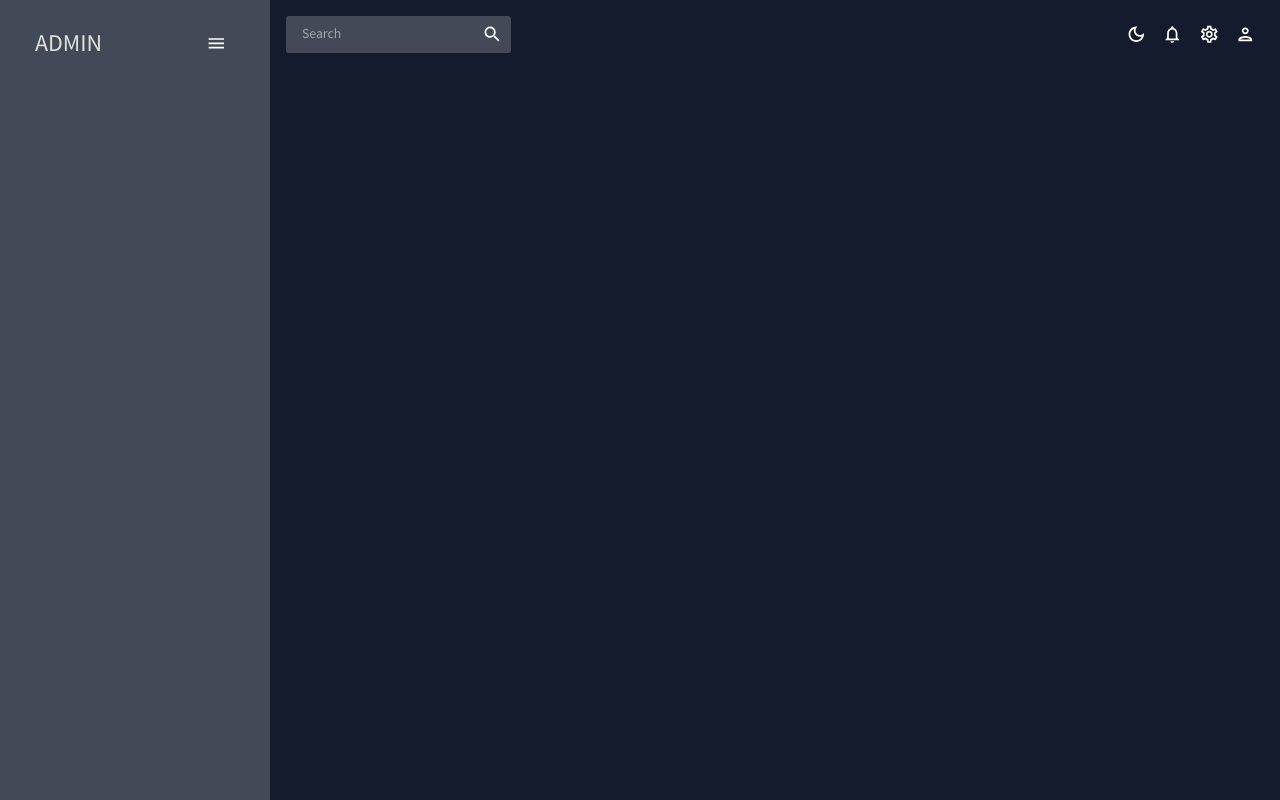
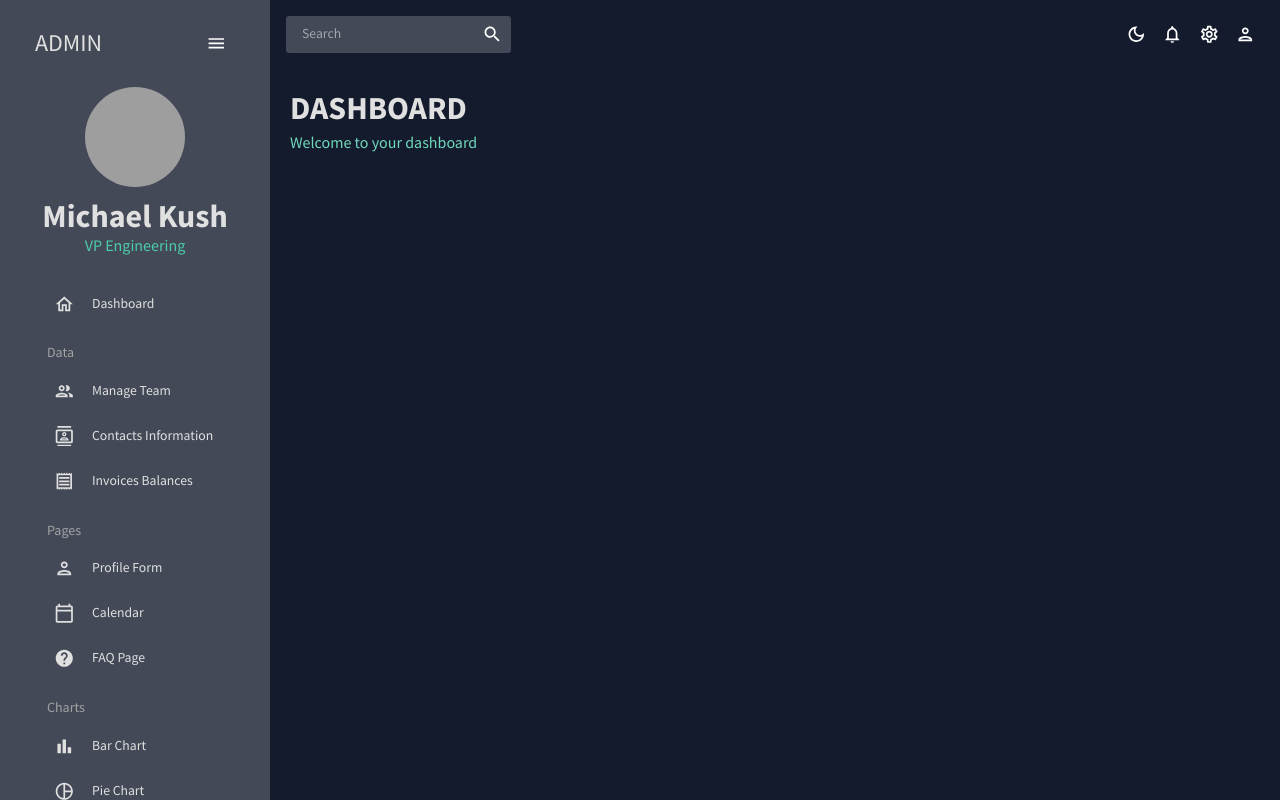
Before and after one commit to Michael-Kuria/react-admin-dashboard, a React (Create React App) app: page / in a window 1280 px wide. Before the commit this address had no page. Built offline with nearby package versions, Linux system fonts and the light colour scheme; grey boxes are pictures that could not be loaded.

Commit message:
Added sidebar & header

```diff
--- a/src/App.js
+++ b/src/App.js
@@ -3,7 +3,7 @@
 import Topbar from "./scenes/global/Topbar";
 import { Routes, Route } from "react-router-dom";
 import Sidebar from "./scenes/global/Sidebar";
-// import Dashboard from "./scenes/dashboard";
+import Dashboard from "./scenes/dashboard";
 // import Team from "./scenes/team";
 // import Invoices from "./scenes/invoices";
 // import Contacts from "./scenes/contacts";
@@ -25,7 +25,7 @@
           <main className="content">
             <Topbar />
             <Routes>
-              {/* <Route path="/" element={<Dashboard />} /> */}
+              <Route path="/" element={<Dashboard />} />
               {/* <Route path="/team" element={<Team />} /> */}
               {/* <Route path="/contacts" element={<Contacts />} /> */}
               {/* <Route path="/invoices" element={<Invoices />} /> */}
--- /dev/null
+++ b/src/components/Header.jsx
@@ -0,0 +1,24 @@
+import { Typography, Box, useTheme } from "@mui/material";
+import { tokens } from "../theme";
+
+const Header = ({ title, subtitle }) => {
+  const theme = useTheme();
+  const colors = tokens(theme.palette.mode);
+  return (
+    <Box mb="30px">
+      <Typography
+        variant="h2"
+        color={colors.grey[100]}
+        fontWeight="bold"
+        sx={{ mb: "5px" }}
+      >
+        {title}
+      </Typography>
+      <Typography variant="h5" color={colors.greenAccent[400]}>
+        {subtitle}
+      </Typography>
+    </Box>
+  );
+};
+
+export default Header;
--- a/src/scenes/dashboard/index.jsx
+++ b/src/scenes/dashboard/index.jsx
@@ -0,0 +1,14 @@
+import Header from "../../components/Header";
+import { Box } from "@mui/material";
+
+const Dashboard = () => {
+  return (
+    <Box m="20px">
+      <Box display="flex" justifyContent="space-between" alignItems="center">
+        <Header title="DASHBOARD" subtitle="Welcome to your dashboard" />
+      </Box>
+    </Box>
+  );
+};
+
+export default Dashboard;
--- a/src/scenes/global/Sidebar.jsx
+++ b/src/scenes/global/Sidebar.jsx
@@ -16,6 +16,24 @@
 import TimelineOutlinedIcon from "@mui/icons-material/TimelineOutlined";
 import MenuOutlinedIcon from "@mui/icons-material/MenuOutlined";
 import MapOutlinedIcon from "@mui/icons-material/MapOutlined";
+
+const Item = ({ title, to, icon, selected, setSelected }) => {
+  const theme = useTheme();
+  const colors = tokens(theme.palette.mode);
+  return (
+    <MenuItem
+      active={selected === title}
+      style={{
+        color: colors.grey[100],
+      }}
+      onClick={() => setSelected(title)}
+      icon={icon}
+    >
+      <Typography>{title}</Typography>
+      <Link to={to} />
+    </MenuItem>
+  );
+};
 
 const Sidebar = () => {
   const theme = useTheme();
@@ -70,6 +88,134 @@
               </Box>
             )}
           </MenuItem>
+          {!isCollapsed && (
+            <Box mb="25px">
+              <Box display="flex" justifyContent="center" alignItems="center">
+                <img
+                  alt="profile-user"
+                  width="100px"
+                  height="100px"
+                  src={`../../assets/user.png`}
+                  style={{ cursor: "pointer", borderRadius: "50%" }}
+                />
+              </Box>
+              <Box textAlign="center">
+                <Typography
+                  variant="h2"
+                  color={colors.grey[100]}
+                  fontWeight="bold"
+                  sx={{ m: "10px 0 0 0" }}
+                >
+                  Michael Kush
+                </Typography>
+                <Typography variant="h5" color={colors.greenAccent[500]}>
+                  VP Engineering
+                </Typography>
+              </Box>
+            </Box>
+          )}
+          <Box paddingLeft={isCollapsed ? undefined : "10%"}>
+            <Item
+              title="Dashboard"
+              to="/"
+              icon={<HomeOutlinedIcon />}
+              selected={selected}
+              setSelected={setSelected}
+            />
+            <Typography
+              variant="h6"
+              color={colors.grey[300]}
+              sx={{ m: "15px 0 5px 20px" }}
+            >
+              Data
+            </Typography>
+            <Item
+              title="Manage Team"
+              to="/team"
+              icon={<PeopleOutlinedIcon />}
+              selected={selected}
+              setSelected={setSelected}
+            />
+            <Item
+              title="Contacts Information"
+              to="/contacts"
+              icon={<ContactsOutlinedIcon />}
+              selected={selected}
+              setSelected={setSelected}
+            />
+            <Item
+              title="Invoices Balances"
+              to="/invoices"
+              icon={<ReceiptOutlinedIcon />}
+              selected={selected}
+              setSelected={setSelected}
+            />
+
+            <Typography
+              variant="h6"
+              color={colors.grey[300]}
+              sx={{ m: "15px 0 5px 20px" }}
+            >
+              Pages
+            </Typography>
+            <Item
+              title="Profile Form"
+              to="/form"
+              icon={<PersonOutlinedIcon />}
+              selected={selected}
+              setSelected={setSelected}
+            />
+            <Item
+              title="Calendar"
+              to="/calendar"
+              icon={<CalendarTodayOutlinedIcon />}
+              selected={selected}
+              setSelected={setSelected}
+            />
+            <Item
+              title="FAQ Page"
+              to="/faq"
+              icon={<HelpOutlinedIcon />}
+              selected={selected}
+              setSelected={setSelected}
+            />
+
+            <Typography
+              variant="h6"
+              color={colors.grey[300]}
+              sx={{ m: "15px 0 5px 20px" }}
+            >
+              Charts
+            </Typography>
+            <Item
+              title="Bar Chart"
+              to="/bar"
+              icon={<BarChartOutlinedIcon />}
+              selected={selected}
+              setSelected={setSelected}
+            />
+            <Item
+              title="Pie Chart"
+              to="/pie"
+              icon={<PieChartOutlinedIcon />}
+              selected={selected}
+              setSelected={setSelected}
+            />
+            <Item
+              title="Line Chart"
+              to="/line"
+              icon={<TimelineOutlinedIcon />}
+              selected={selected}
+              setSelected={setSelected}
+            />
+            <Item
+              title="Geography Chart"
+              to="/geography"
+              icon={<MapOutlinedIcon />}
+              selected={selected}
+              setSelected={setSelected}
+            />
+          </Box>
         </Menu>
       </ProSidebar>
     </Box>
```
Also changed, not shown: src/scenes/team/index.jsx (added, +23 -0 lines).
